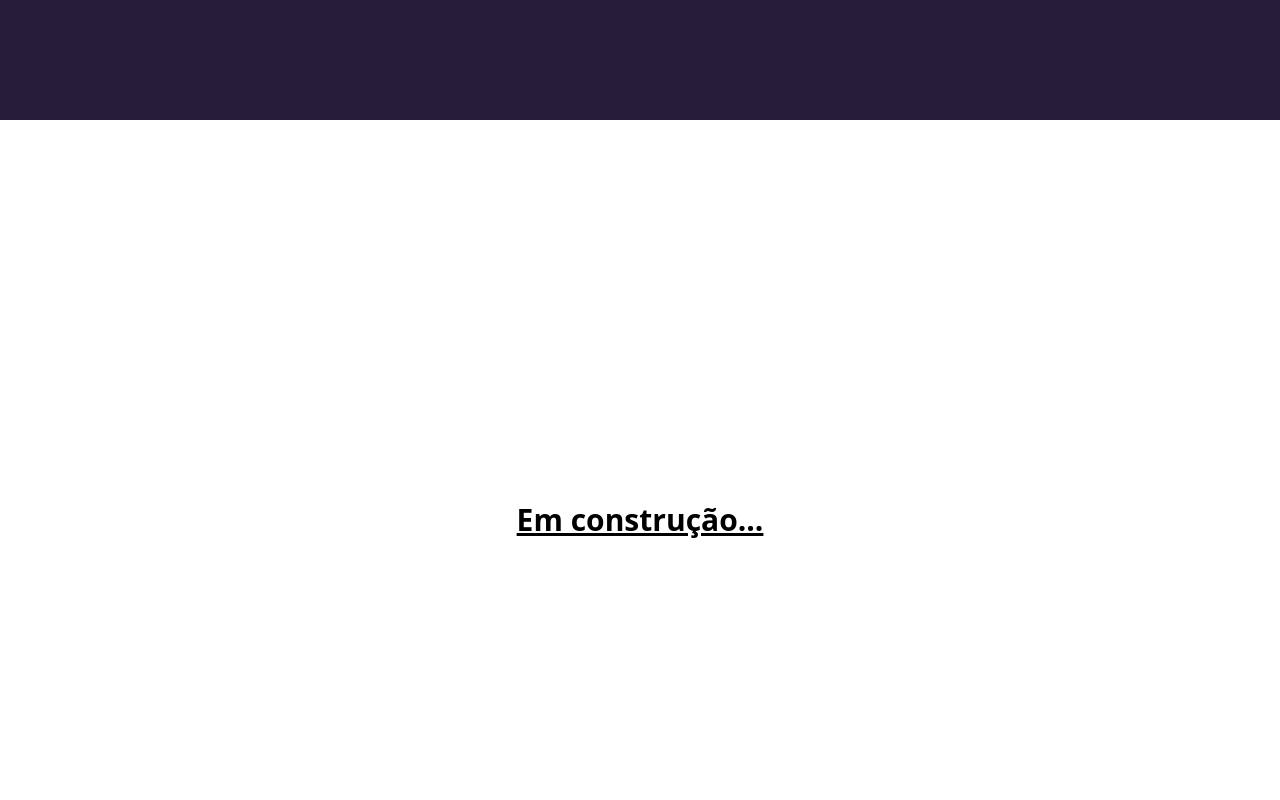
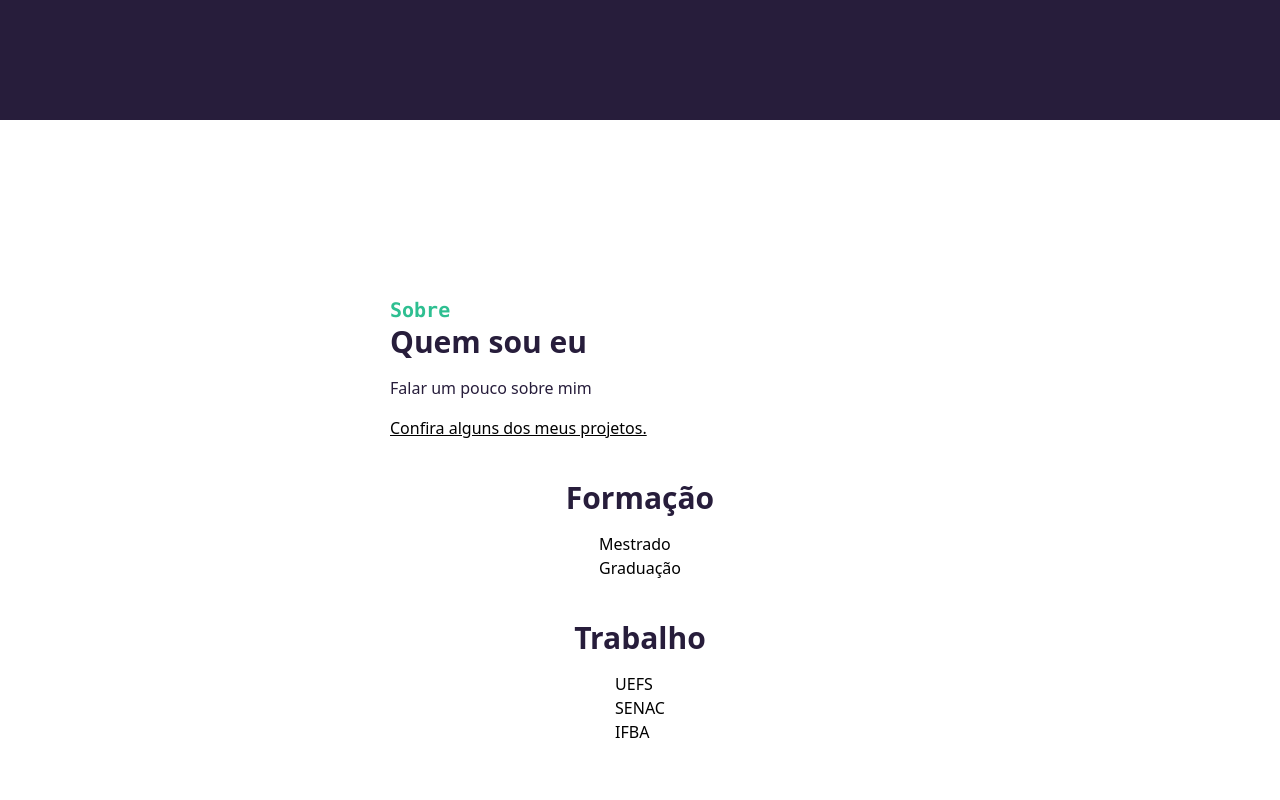
Before and after one commit to rafatosta/portifolio, a Next.js app: page / in a window 1280 px wide. Shown: the part 680-1480 px from the top of the page. Built offline with nearby package versions, Linux system fonts and the light colour scheme.

Commit message:
add pages

```diff
--- a/src/pages/index.tsx
+++ b/src/pages/index.tsx
@@ -1,20 +1,25 @@
 import Head from "next/head";
 import Main from "../partials/Main";
 import About from "../partials/About";
+import Skills from "../partials/Skills";
+import Projects from "../partials/Projects";
+import Contact from "../partials/Contact";
 
 export default function Home() {
   return (
     <div>
       <Head>
-        <title>Rafael Tosta | Desenvolvedor</title>
+        <title>Rafael Tosta | Desenvolvedor de Software</title>
         <meta name="description" content="Potifólio" />
         <meta name="viewport" content="width=device-width, initial-scale=1" />
         <link rel="icon" href="/favicon.ico" />
       </Head>
       <main>
         <Main />
-
         <About />
+        <Skills />
+        <Projects />
+        <Contact />
       </main>
     </div>
   );
--- a/src/partials/About.tsx
+++ b/src/partials/About.tsx
@@ -1,9 +1,44 @@
+import Link from "next/link";
 import Container from "../styles/Container";
 
 function About() {
   return (
-    <Container id="about">
-      <h1 className="text-3xl font-bold underline">Em construção...</h1>
+    <Container id="about" className="flex flex-col p-8 gap-y-10">
+      <div className="flex flex-col gap-y-4 justify-center items-center">
+        <div className="w-full flex flex-col items-start justify-center">
+          <p className="font-mono font-bold text-xl text-secondary">Sobre</p>
+          <p className="text-primary text-3xl font-extrabold">Quem sou eu</p>
+        </div>
+        <p className="text-justify w-30 sm:w-[500px] text-primary">
+          Falar um pouco sobre mim
+        </p>
+
+        <Link href="/#projects" className="w-full underline"> Confira alguns dos meus projetos.</Link>
+
+        {/* <button className="bg-primary text-white font-bold p-4 mt-8 rounded-md hover:bg-secondary hover:text-primary">
+          Acessar currículo
+        </button> */}
+      </div>
+      <div className="flex flex-col gap-y-4 justify-center items-center">
+        <div className="w-full flex flex-col items-start justify-center">
+          <p className="text-primary text-3xl font-extrabold">Formação</p>
+        </div>
+        <div>
+          <div>Mestrado</div>
+          <div>Graduação</div>
+        </div>
+      </div>
+
+      <div className="flex flex-col gap-y-4 justify-center items-center">
+        <div className="w-full flex flex-col items-start justify-center">
+          <p className="text-primary text-3xl font-extrabold">Trabalho</p>
+        </div>
+        <div>
+          <div>UEFS</div>
+          <div>SENAC</div>
+          <div>IFBA</div>
+        </div>
+      </div>
     </Container>
   );
 }
--- /dev/null
+++ b/src/partials/Contact.tsx
@@ -0,0 +1,11 @@
+import Container from "../styles/Container";
+
+function Contact() {
+  return (
+    <Container id="contact">
+      Contatos
+    </Container>
+  );
+}
+
+export default Contact;
--- a/src/partials/Main.tsx
+++ b/src/partials/Main.tsx
@@ -16,7 +16,7 @@ function Main() {
           default: { ease: "linear" },
         }}
       >
-        <Image alt="Logo marca" src={MarcaIcon} width={840} priority />
+        <Image alt="Logo-marca" src={MarcaIcon} width={840} priority/>
       </motion.div>
 
       <SocialMedia />
--- /dev/null
+++ b/src/partials/Projects.tsx
@@ -0,0 +1,7 @@
+import Container from "../styles/Container";
+
+function Projects() {
+  return <Container id="projects">Projetos</Container>;
+}
+
+export default Projects;
--- /dev/null
+++ b/src/partials/Skills.tsx
@@ -0,0 +1,11 @@
+import Container from "../styles/Container";
+
+function Skills() {
+  return (
+    <Container id="skills">
+      Habilidades
+    </Container>
+  );
+}
+
+export default Skills;
```
